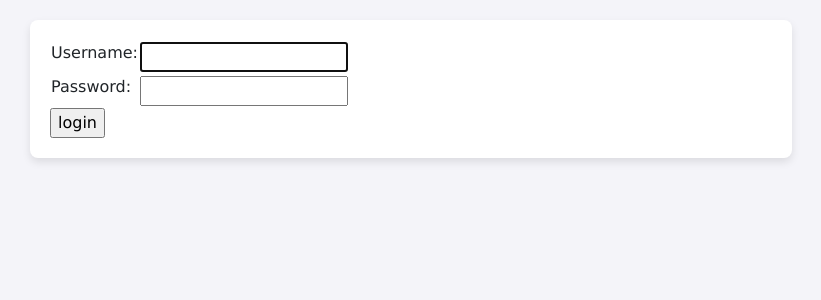
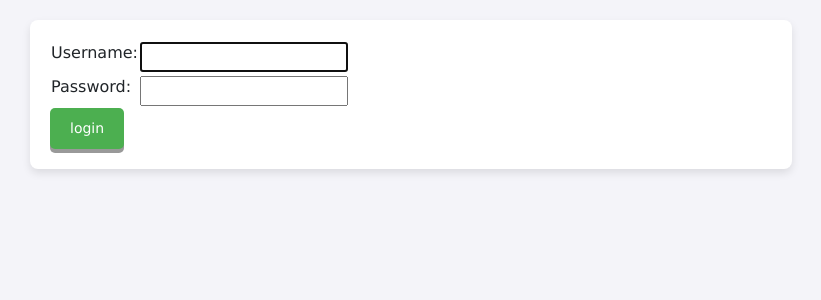
Before and after one commit to VShveda/kitchen_restaurant, a Django app: page /login/ in a window 1280 px wide. Shown: the part 72-372 px from the top of the page, without its empty margins (66-887 px from the left). Run offline with Django 5.2, Linux system fonts and the light colour scheme.

Commit message:
fix button to login and logout

```diff
--- a/templates/registration/logged_out.html
+++ b/templates/registration/logged_out.html
@@ -3,5 +3,5 @@
 {% block content %}
   <p>Logged out!</p>
 
-  <a href="{% url 'login' %}">Click here to login again.</a>
+  <a href="{% url 'login' %}" class="button">Click here to login again.</a>
 {% endblock %}
--- a/templates/registration/login.html
+++ b/templates/registration/login.html
@@ -30,7 +30,7 @@
 </tr>
 </table>
 
-<input type="submit" value="login" />
+<input type="submit" value="login" class="button" />
 <input type="hidden" name="next" value="{{ next }}" />
 </form>
 
```
